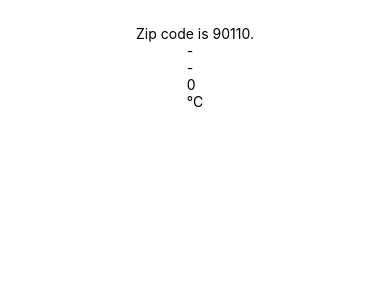
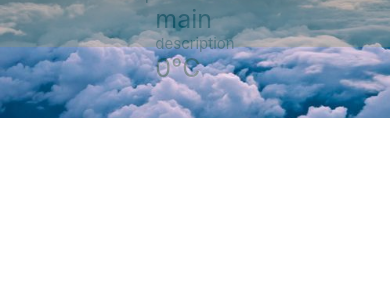
Before and after one commit to rachtikarn/wt-app, a React Native app: screen / in a window 390 px wide. Shown: the top 300 px of the page. Built offline with nearby package versions, Linux system fonts and the light colour scheme.

Commit message:
Flex Box2

```diff
--- a/components/Forecast.js
+++ b/components/Forecast.js
@@ -6,12 +6,21 @@ export default class Forecast extends React.Component {
     render() {
     return (
     <View>
-    <Text>{this.props.main}</Text>
-    <Text>{this.props.description}</Text>
-    <Text>{this.props.temp}</Text>
-    <Text>°C</Text>
-
+    <Text style={styles.display1}>{this.props.main}</Text>
+    <Text style={styles.display}>{this.props.description}</Text>
+    <Text style={styles.display1}>{this.props.temp}°C</Text>
     </View>
     );
     }
    }
+
+   const styles = StyleSheet.create({
+  display: {
+    fontSize: 15,
+    color: '#003300'
+  },
+  display1: {
+    fontSize: 25,
+    color: '#003300'
+  },
+});
--- a/components/Weather.js
+++ b/components/Weather.js
@@ -8,29 +8,40 @@ export default class Weather extends React.Component {
     super(props);
     this.state = {
     forecast: {
-    main: '-', description: '-', temp: 0
+    main: 'main', description: 'description', temp: 0
     }
     }
     }
     render() {
     return (
-    <View style={styles.container}>
-
-            <Text>Zip code is {this.props.zipCode}.</Text>
+    <View >
+        <ImageBackground source={require('../bg.jpeg')} style={styles.backdrop}>
+        <View style={styles.container}>
+            <Text style={styles.display}>Zip code is {this.props.zipCode}.</Text>
             <Forecast {...this.state.forecast} />
-
-
+        </View>
+        </ImageBackground>
     </View>
             );
         }
    }
    const styles = StyleSheet.create({
-    container: {
-        paddingTop: 25,
+    container:{
+        paddingTop: 20,
         flexDirection:'column',
         justifyContent:'center',
-        alignItems:'center'
+        alignItems:'center',
+        backgroundColor:'#999966',
+        opacity: 0.3,
+        height: '40%'
+
+      },
+      display: {
+        fontSize: 15,
+        color: '#003300'
+      },
+      backdrop: {
+        width: '100%',
+        height: '100%'
     },
-    backdrop: { width: '100%', height: '100%'},
-
    });
```
Also changed, not shown: bg.jpeg.
